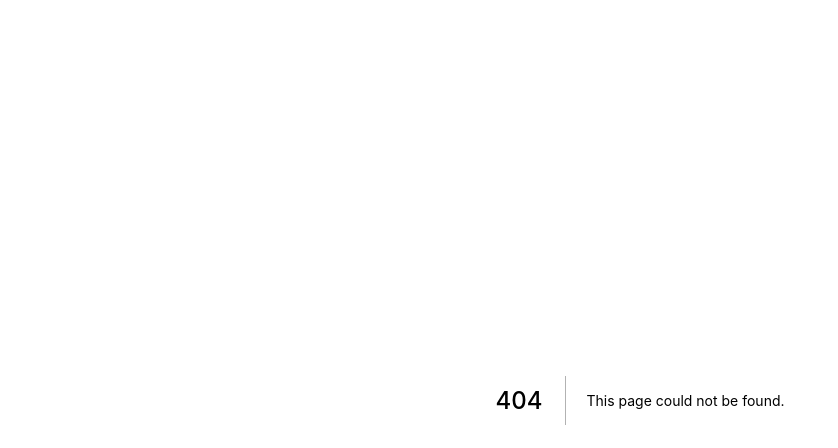
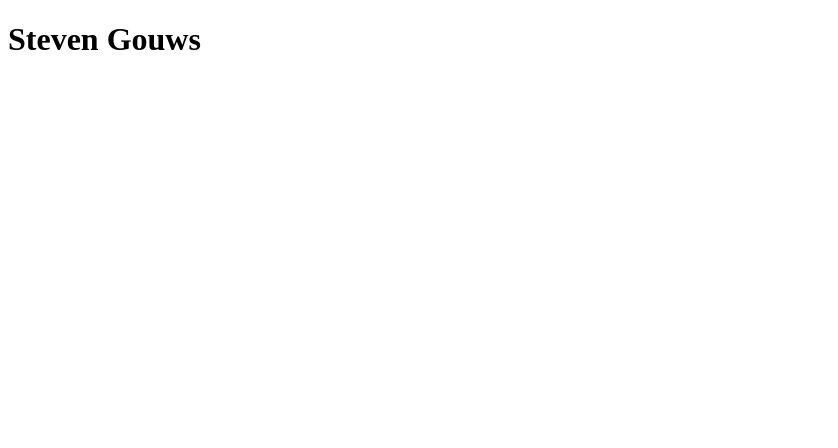
Before and after one commit to stevgouws/stevengouws.com, a Next.js app: page /cv in a window 1280 px wide. Before the commit this address had no page. Shown: the top 448 px of the page, without its empty margins (0-838 px from the left). Built offline with nearby package versions, Linux system fonts and the light colour scheme.

Commit message:
add CV page

```diff
--- /dev/null
+++ b/pages/cv.js
@@ -0,0 +1,9 @@
+function CV() {
+  return (
+    <div>
+      <h1>Steven Gouws</h1>
+    </div>
+  );
+}
+
+export default CV;
```
